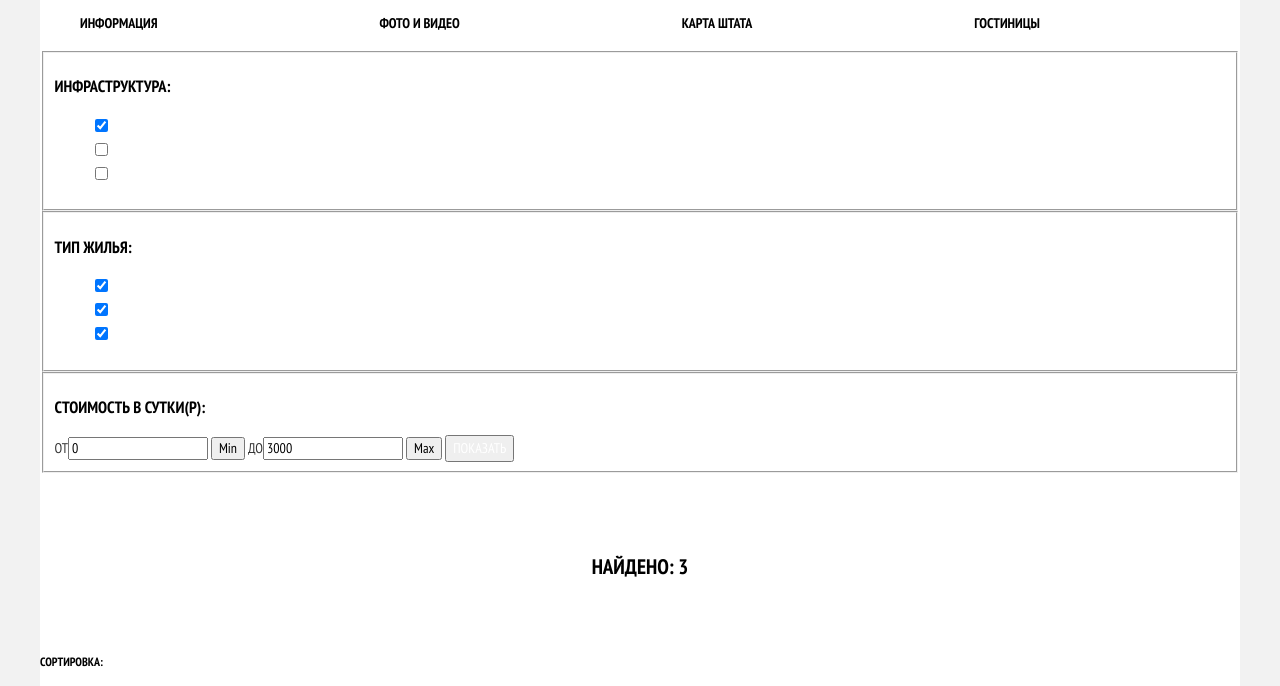
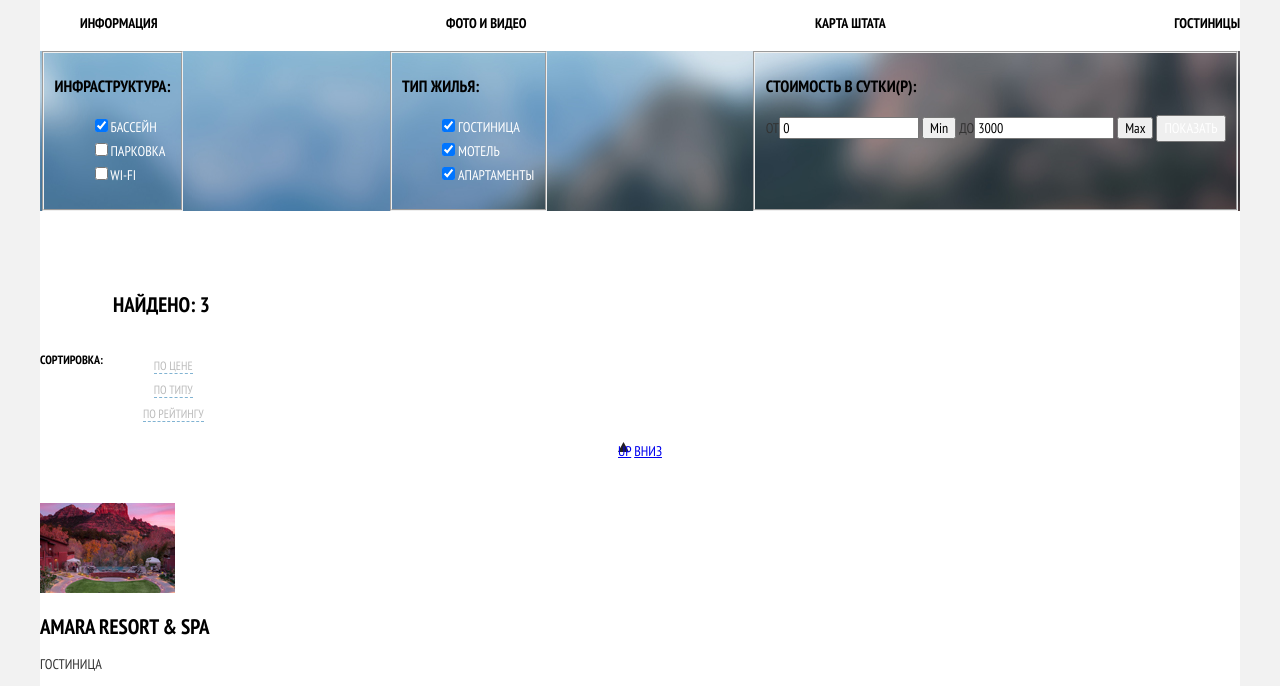
Before and after one commit to Vemund993/636153-sedona, a plain HTML site: page catalog.html in a window 1280 px wide. Shown: the part 73-759 px from the top of the page. Drawn offline with Linux system fonts and the light colour scheme.

Commit message:
закончу в понед , устал

```diff
--- a/css/style.css
+++ b/css/style.css
@@ -38,7 +38,7 @@ body {
   line-height: 1.857;
 
   display: flex;
-  margin-right: 200px;
+  margin-right: auto;
   text-align: center;
 }
 
@@ -74,6 +74,8 @@ body {
 
 .intro {
   width: 647px;
+  padding-top: 60px;
+  padding-bottom: 60px;
   text-align: center;
   margin-left: auto;
   margin-right: auto;
@@ -164,6 +166,12 @@ body {
 
 .search {
   background-color: #ffffff;
+  width: 1200px;
+  margin-left: auto;
+  margin-right: auto;
+  padding-top: 60px;
+  padding-bottom: 40px;
+  text-align: center;
 }
 
 .search-form-calendar {
@@ -205,6 +213,8 @@ body {
    overflow: hidden;
  }
 
+
+
  .main-footer {
   text-align: center;
   display: flex;
@@ -222,6 +232,11 @@ body {
   line-height: 1.238;
   text-align: center;
   position: absolute;
+}
+
+.footer-list {
+  list-style: none;
+  display: flex;
 }
 
 
@@ -419,14 +434,25 @@ body {
 
 /*Сетка*/
 
-
 .search-form {
   display: flex;
   justify-content: center;
 }
 
-.search-title {
-  padding-top: 60px;
-  padding-bottom: 40px;
-  text-align: center;
+
+.select-form {
+  background-image: url("../img/background-filter.jpg");
+  border: 0;
+  display: flex;
+  justify-content: space-between;
 }
+
+.found {
+  text-align: left;
+  padding-left: 73px;
+}
+
+.sort {
+  display: flex;
+
+}
```
Also changed, not shown: index.html (+2 -3 lines), img/background-filter.jpg (added).
